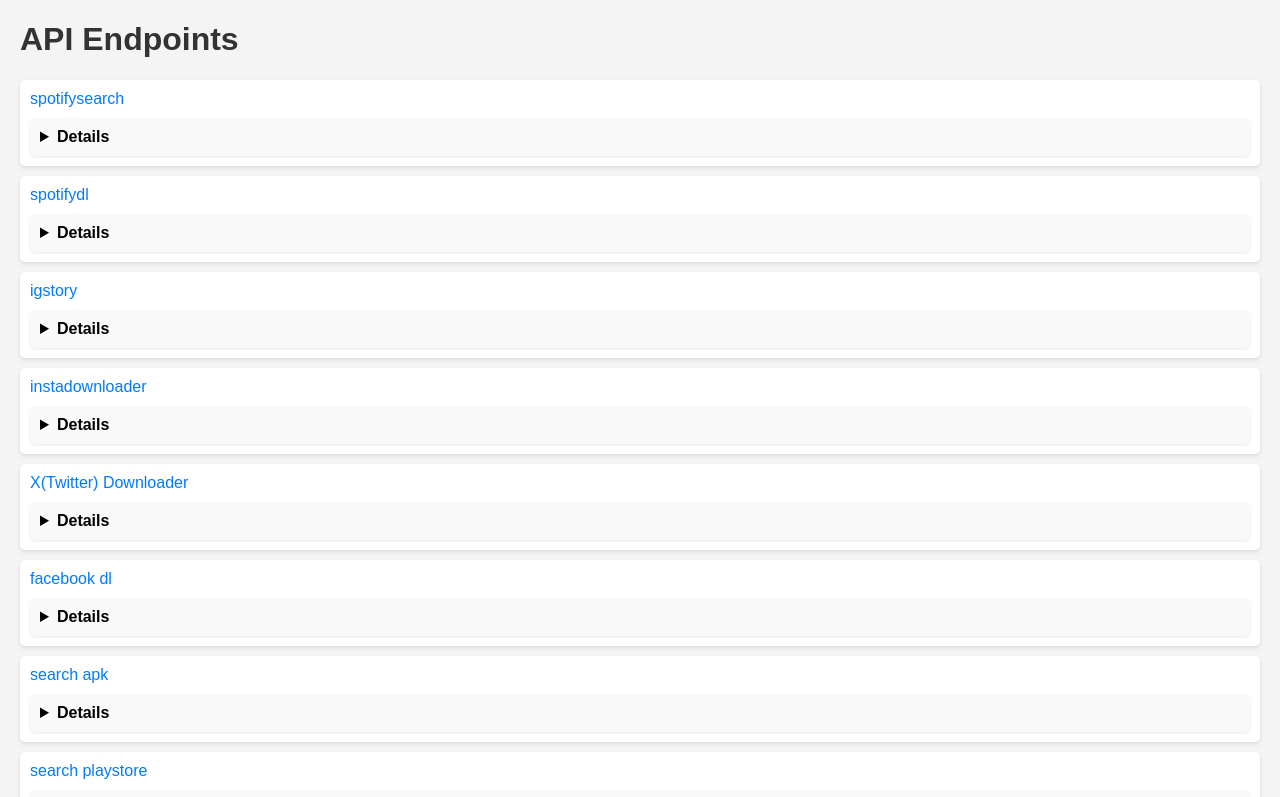
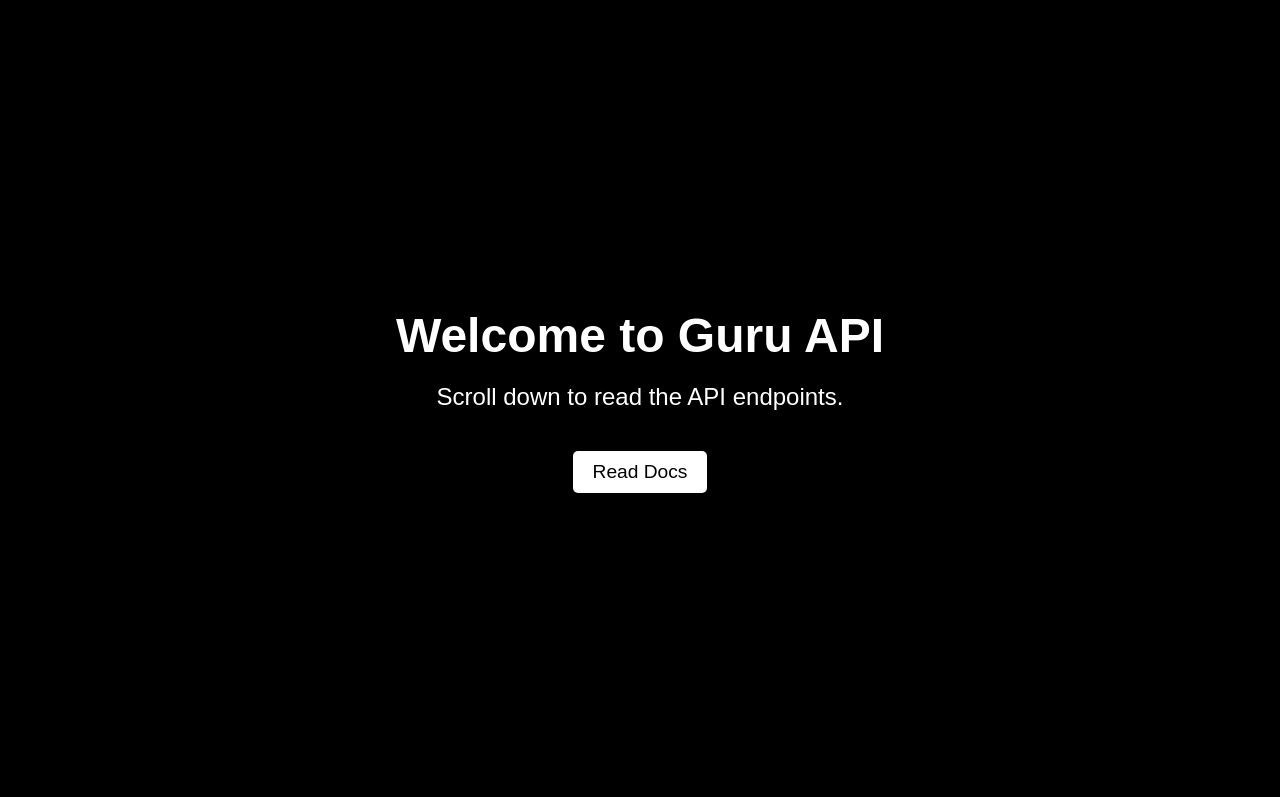
Before and after one commit to Guru322/Any-dl, a website: page public/docs/index.html in a window 1280 px wide. Shown: the top 797 px of the page. Drawn offline with Linux system fonts and the light colour scheme.

Commit message:
Update html

```diff
--- a/public/docs/index.html
+++ b/public/docs/index.html
@@ -6,27 +6,68 @@
     <title>API Endpoints</title>
     <style>
         body {
+            margin: 0;
+            padding: 0;
             font-family: Arial, sans-serif;
+            color: #e0e0e0;
+            background-color: #000;
+        }
+        .welcome-section {
+            display: flex;
+            flex-direction: column;
+            justify-content: center;
+            align-items: center;
+            height: 100vh;
+            background-color: #000;
+            color: #fff;
+            text-align: center;
+            padding: 0 20px;
+        }
+        .welcome-section h1 {
+            margin: 0;
+            font-size: 3rem;
+            font-weight: 700;
+        }
+        .welcome-section p {
+            margin: 20px 0;
+            font-size: 1.5rem;
+            font-weight: 300;
+        }
+        .scroll-button {
+            margin-top: 20px;
+            padding: 10px 20px;
+            font-size: 1.2rem;
+            color: #000;
+            background-color: #fff;
+            border: none;
+            border-radius: 5px;
+            cursor: pointer;
+            transition: background-color 0.3s, color 0.3s;
+        }
+        .scroll-button:hover {
+            background-color: #e0e0e0;
+            color: #000;
+        }
+        .content {
             margin: 20px;
-            background-color: #f4f4f4;
         }
         h1 {
-            color: #333;
+            color: #fff;
         }
         ul {
             list-style-type: none;
             padding: 0;
         }
         li {
-            background: #fff;
+            background: #222;
             margin: 10px 0;
             padding: 10px;
             border-radius: 5px;
-            box-shadow: 0 2px 4px rgba(0, 0, 0, 0.1);
+            box-shadow: 0 2px 4px rgba(0, 0, 0, 0.5);
         }
         a {
             text-decoration: none;
-            color: #007bff;
+            color: #1e90ff;
         }
         a:hover {
             text-decoration: underline;
@@ -34,13 +75,14 @@
         details {
             margin-top: 10px;
             padding: 10px;
-            background-color: #f9f9f9;
+            background-color: #333;
             border-radius: 5px;
-            box-shadow: 0 1px 3px rgba(0, 0, 0, 0.1);
+            box-shadow: 0 1px 3px rgba(0, 0, 0, 0.3);
         }
         summary {
             cursor: pointer;
             font-weight: bold;
+            color: #fff;
         }
         table {
             width: 100%;
@@ -50,17 +92,25 @@
         th, td {
             padding: 8px;
             text-align: left;
-            border-bottom: 1px solid #ddd;
+            border-bottom: 1px solid #444;
+            color: #e0e0e0;
         }
         pre {
-            background-color: #f0f0f0;
+            background-color: #222;
             padding: 10px;
             border-radius: 5px;
             white-space: pre-wrap;
+            color: #e0e0e0;
         }
     </style>
 </head>
 <body>
+    <div class="welcome-section">
+        <h1>Welcome to Guru API</h1>
+        <p>Scroll down to read the API endpoints.</p>
+        <button class="scroll-button" onclick="document.getElementById('endpoints').scrollIntoView({ behavior: 'smooth' });">Read Docs</button>
+    </div>
+    <div id="endpoints" class="content">
         <h1>API Endpoints</h1>
         <ul>
             <li>
@@ -259,5 +309,6 @@
                 </details>
             </li>
         </ul>
+    </div>
 </body>
 </html>
```
Lines whose indentation alone changed are shown as unchanged.
